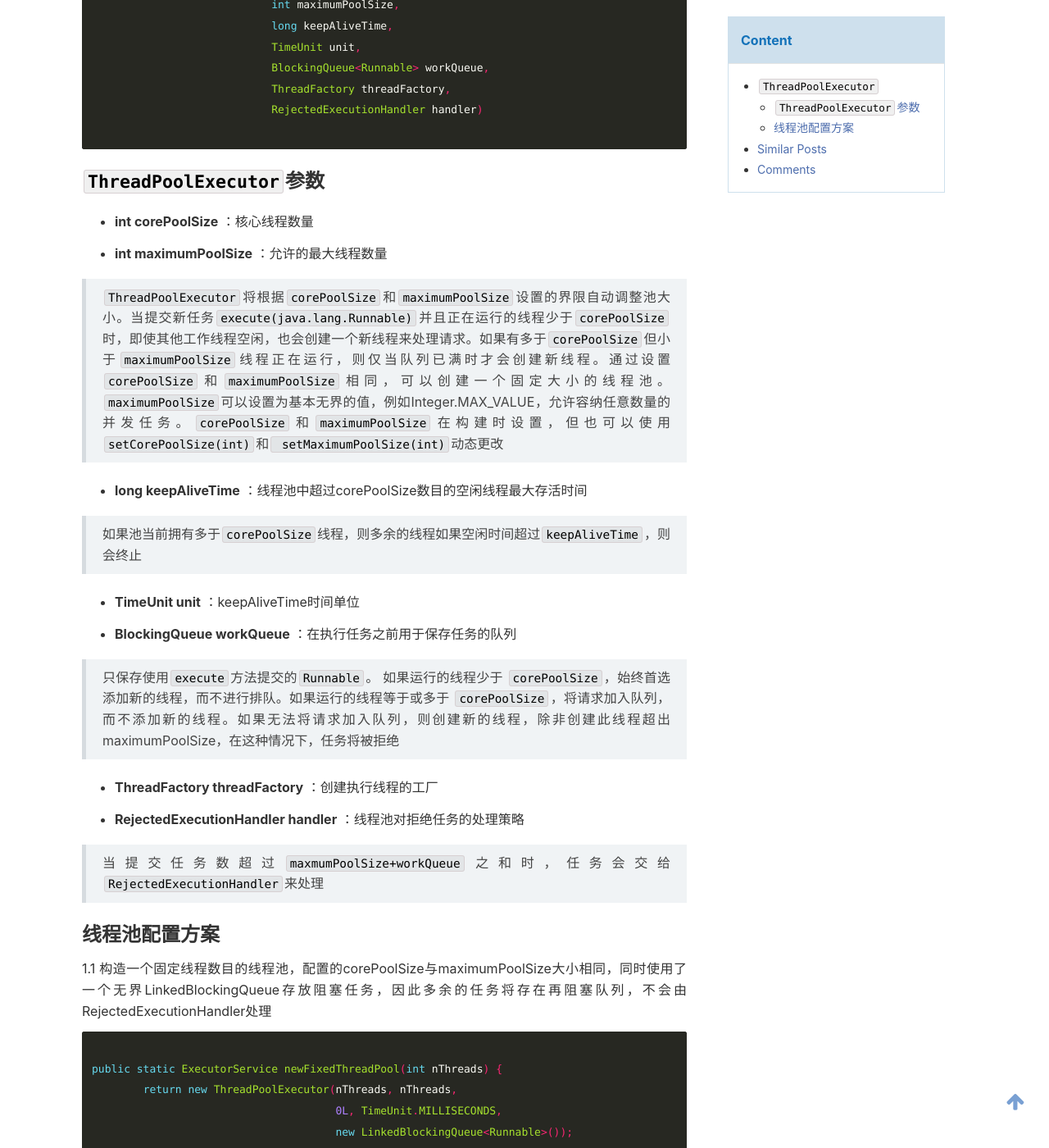
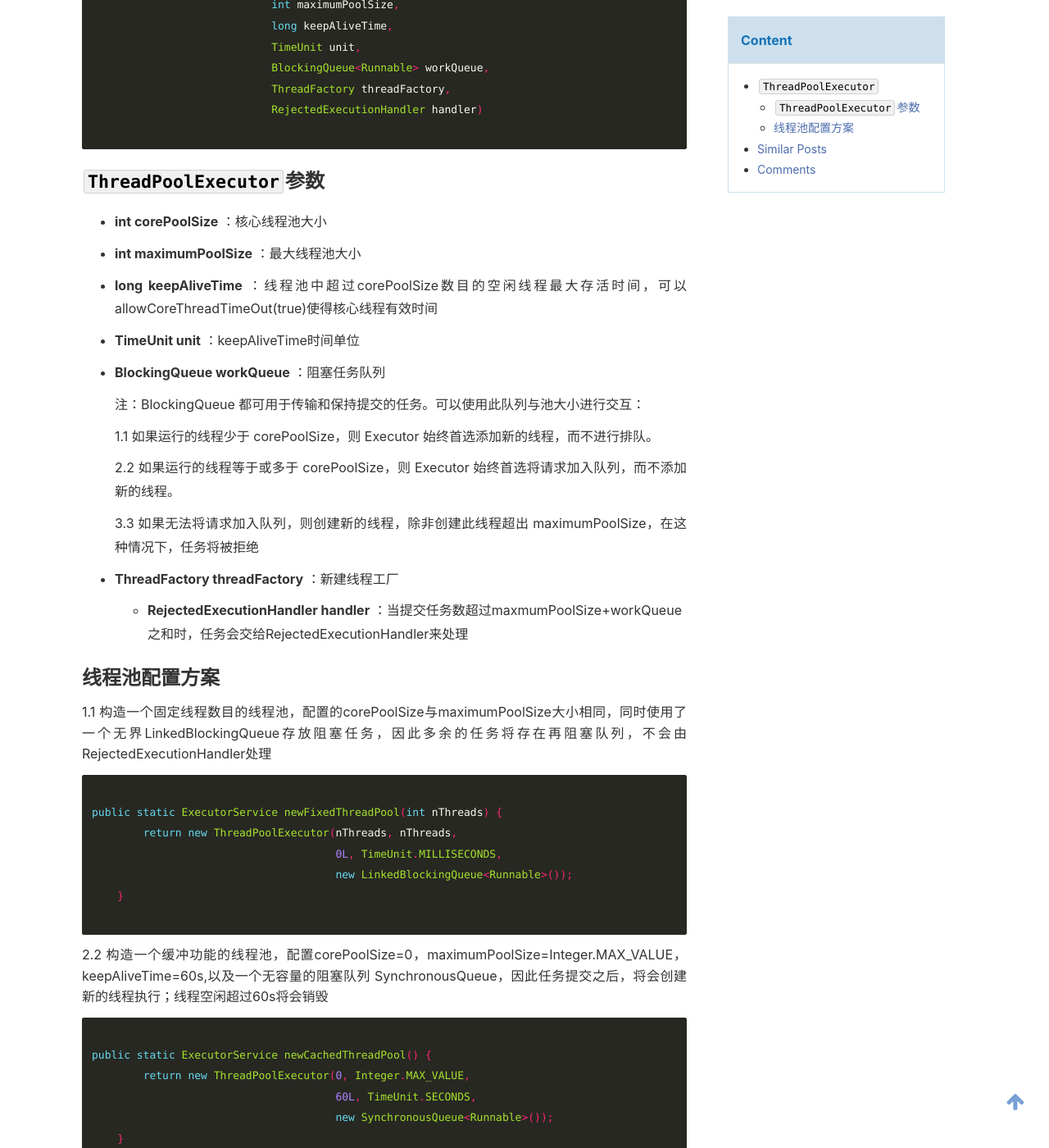
Before and after one commit to zhong6739168/Chenjy1225.github.io, a Jekyll site: the page built from _posts/2017-08-23-java-ThreadPoolExecutor.md, in a window 1280 px wide and 1400 px high, scrolled down 1201 px. Shown: the whole window at 82% size. Built offline with Jekyll 4.4.1, drawn with Linux system fonts in a browser that asks for light colours; comment, search, counter and statistics services are not loaded.

Commit message:
Revert "2018/03/24 1.添加新blog，Android BitmapFactory.Options 解决大图片加载OOM问题 2.修改"
This reverts commit 66e7889eef72f47407fad1aa7e953f603f3e8cec.

```diff
--- a/_posts/2017-08-23-java-ThreadPoolExecutor.md
+++ b/_posts/2017-08-23-java-ThreadPoolExecutor.md
@@ -62,27 +62,27 @@ author: chenjy
 
 ### `ThreadPoolExecutor`参数
 
-* **int corePoolSize** ：核心线程数量
+* **int corePoolSize** ：核心线程池大小
 
-* **int maximumPoolSize** ：允许的最大线程数量
+* **int maximumPoolSize** ：最大线程池大小
 
->`ThreadPoolExecutor`将根据`corePoolSize`和`maximumPoolSize`设置的界限自动调整池大小。当提交新任务`execute(java.lang.Runnable)`并且正在运行的线程少于`corePoolSize`时，即使其他工作线程空闲，也会创建一个新线程来处理请求。如果有多于`corePoolSize`但小于`maximumPoolSize`线程正在运行，则仅当队列已满时才会创建新线程。通过设置`corePoolSize`和`maximumPoolSize`相同，可以创建一个固定大小的线程池。`maximumPoolSize`可以设置为基本无界的值，例如Integer.MAX_VALUE，允许容纳任意数量的并发任务。`corePoolSize`和`maximumPoolSize`在构建时设置，但也可以使用`setCorePoolSize(int)`和` setMaximumPoolSize(int)`动态更改
-
-* **long keepAliveTime** ：线程池中超过corePoolSize数目的空闲线程最大存活时间
-
-> 如果池当前拥有多于`corePoolSize`线程，则多余的线程如果空闲时间超过`keepAliveTime`，则会终止
+* **long keepAliveTime** ：线程池中超过corePoolSize数目的空闲线程最大存活时间，可以allowCoreThreadTimeOut(true)使得核心线程有效时间
 
 * **TimeUnit unit** ：keepAliveTime时间单位
 
-* **BlockingQueue workQueue** ：在执行任务之前用于保存任务的队列
+* **BlockingQueue workQueue** ：阻塞任务队列
 
-> 只保存使用`execute`方法提交的`Runnable`。 如果运行的线程少于 `corePoolSize`，始终首选添加新的线程，而不进行排队。如果运行的线程等于或多于 `corePoolSize`，将请求加入队列，而不添加新的线程。如果无法将请求加入队列，则创建新的线程，除非创建此线程超出 maximumPoolSize，在这种情况下，任务将被拒绝
+  注：BlockingQueue 都可用于传输和保持提交的任务。可以使用此队列与池大小进行交互：
 
-* **ThreadFactory threadFactory** ：创建执行线程的工厂
+  1.1 如果运行的线程少于 corePoolSize，则 Executor 始终首选添加新的线程，而不进行排队。
 
-* **RejectedExecutionHandler handler** ：线程池对拒绝任务的处理策略
+  2.2 如果运行的线程等于或多于 corePoolSize，则 Executor 始终首选将请求加入队列，而不添加新的线程。
 
-> 当提交任务数超过`maxmumPoolSize+workQueue`之和时，任务会交给`RejectedExecutionHandler`来处理
+  3.3 如果无法将请求加入队列，则创建新的线程，除非创建此线程超出 maximumPoolSize，在这种情况下，任务将被拒绝
+
+* **ThreadFactory threadFactory** ：新建线程工厂
+
+  * **RejectedExecutionHandler handler** ：当提交任务数超过maxmumPoolSize+workQueue之和时，任务会交给RejectedExecutionHandler来处理
 
 ### 线程池配置方案
 
```
Also changed, not shown: _posts/2018-03-13-FDM-printer-c200-instructions - 副本.md (+1 -1 lines), _posts/2018-03-24-android-bitmap-oom.md (deleted, +0 -75 lines).
